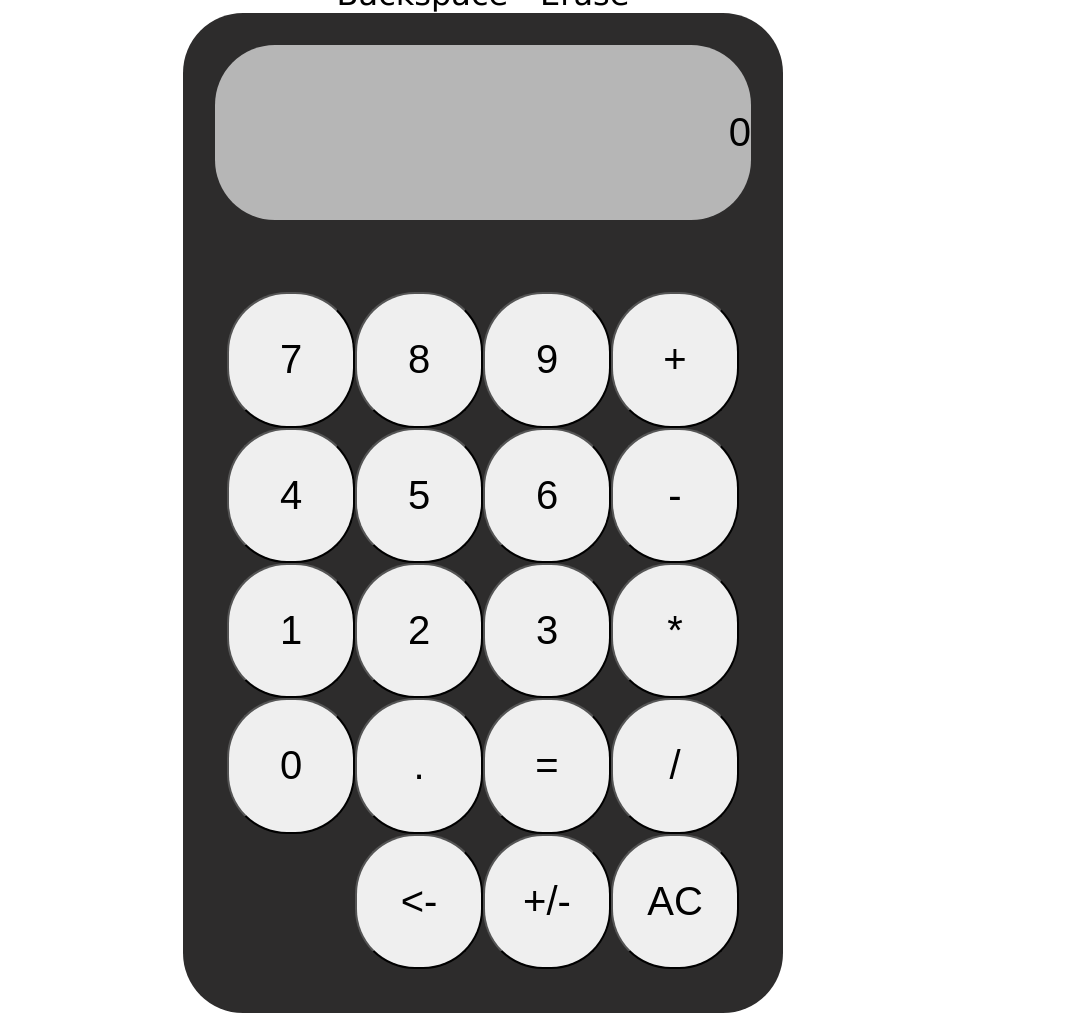
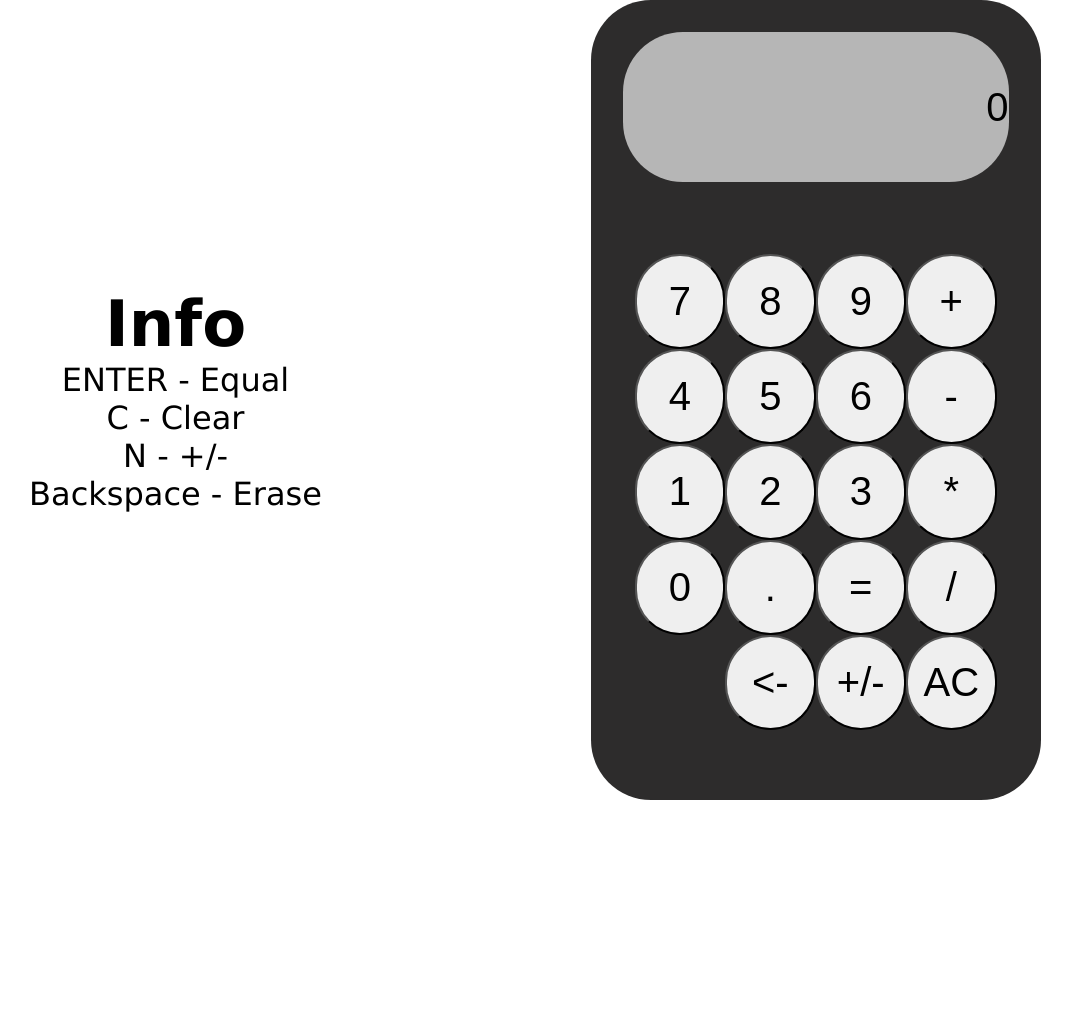
Before and after one commit to matejadb/simple-calculator, a plain HTML site: page index.html in a window 1280 px wide. Shown: the whole page, without its empty margins (157-1229 px from the left). After the commit the page ends 800 px from the top, so only its background shows below. Drawn offline with Linux system fonts and the light colour scheme; a web font is replaced by a local one.

Commit message:
Calculator fits on screen

```diff
--- a/styles/style.css
+++ b/styles/style.css
@@ -9,14 +9,17 @@ body {
 	display: flex;
 	justify-content: center;
 	align-items: center;
-	flex-direction: column;
+	flex-direction: row;
 	height: 100vh;
 }
 
 /* INFO SECTION */
 .info {
+	margin: auto;
 	font-size: 2em;
+	width: 500px;
 	font-family: Verdana, Geneva, Tahoma, sans-serif;
+	text-align: center;
 }
 
 .info h1 {
@@ -29,8 +32,8 @@ body {
 	color: #ffffff;
 	display: flex;
 	flex-direction: column;
-	width: 600px;
-	height: 1000px;
+	width: 450px;
+	height: 800px;
 	border-radius: 1.5em;
 	margin: auto;
 	padding: 0.8em;
@@ -54,7 +57,7 @@ body {
 	justify-content: end;
 	align-items: center;
 	width: 100%;
-	height: 200px;
+	height: 150px;
 	background-color: #b6b6b6;
 	border-radius: 1.5em;
 	color: black;
@@ -68,7 +71,7 @@ body {
 .button-container {
 	display: flex;
 	width: 100%;
-	height: 800px;
+	height: 500px;
 	margin-top: 1.5em;
 	background-color: #ffffff;
 }
@@ -101,3 +104,8 @@ body {
 .is-pressed {
 	background-color: #b6b6b6;
 }
+
+/* MEDIA */
+
+@media only screen and (max-width: 1920px) {
+}
```
